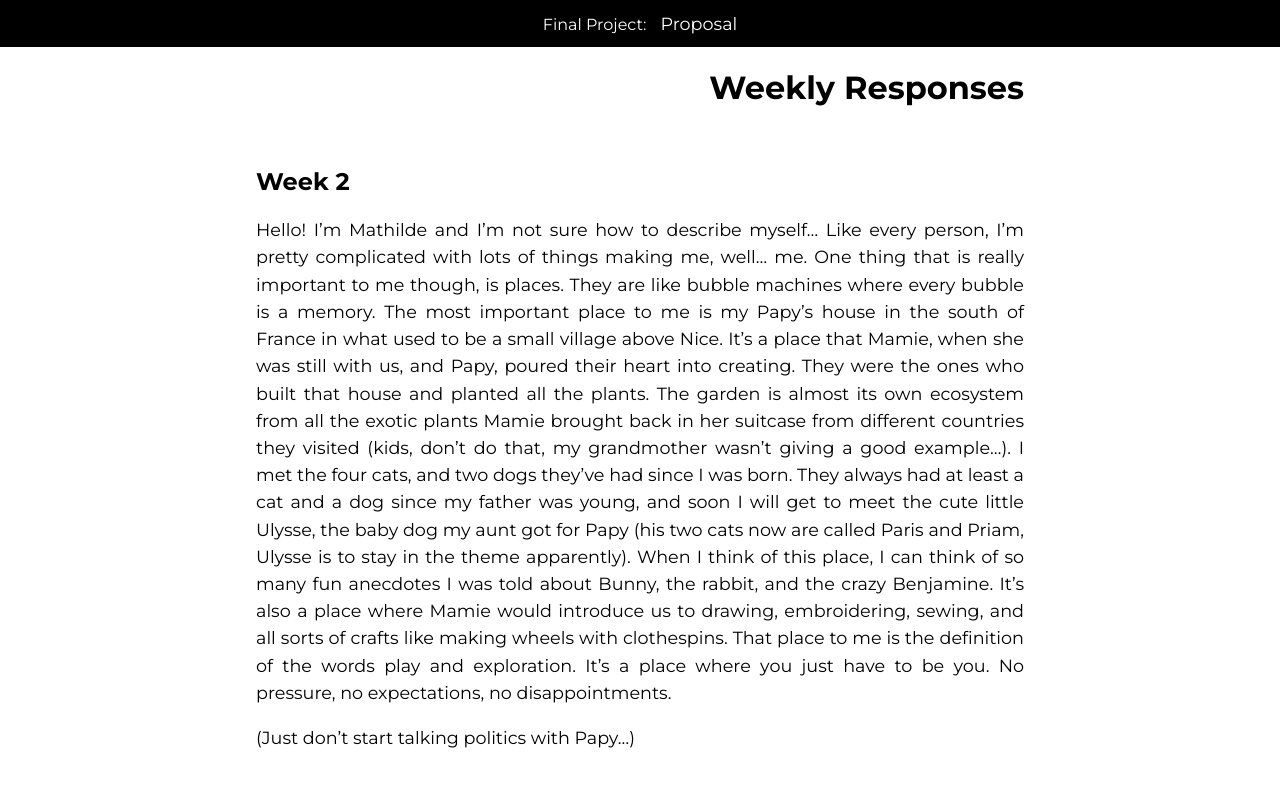
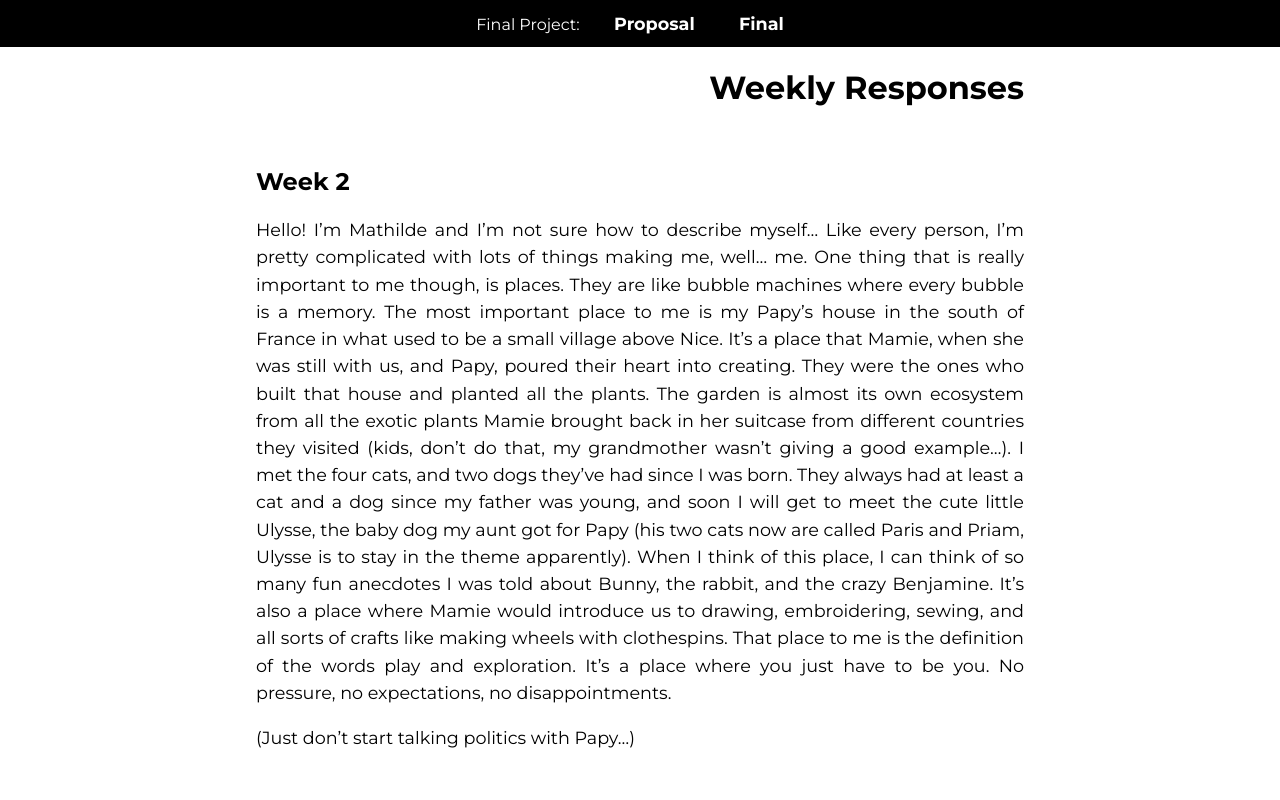
Before and after one commit to mathi330/cart451, a plain HTML site: page weekly-responses.html in a window 1280 px wide. Shown: the top 800 px of the page. Drawn offline with Linux system fonts and the light colour scheme.

Commit message:
Added zip to webpage

```diff
--- a/css/styleSheet.css
+++ b/css/styleSheet.css
@@ -44,8 +44,11 @@ hr{
     color: #ffffff;
     text-decoration: none;
     font-size: 1.1rem;
+    padding-left: 20px;
+    padding-right: 20px;
+    font-weight: bold;
 }
 
 .project-links:hover{
-    font-weight: bold;
+    font-weight:lighter
 }
--- a/weekly-responses.html
+++ b/weekly-responses.html
@@ -11,6 +11,8 @@
         <div id="project">
             <span id="fin-proj">Final Project:</span>
             <a class="project-links" href="assets/Proposal_Mathilde-Davan.pdf" download>Proposal</a>
+
+            <a class="project-links" href="assets/Final.zip" download>Final</a>
         </div>
 
         <div id="responses">
```
Also changed, not shown: 3 other files.
